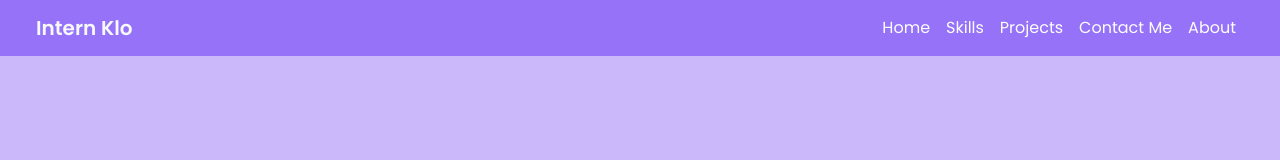
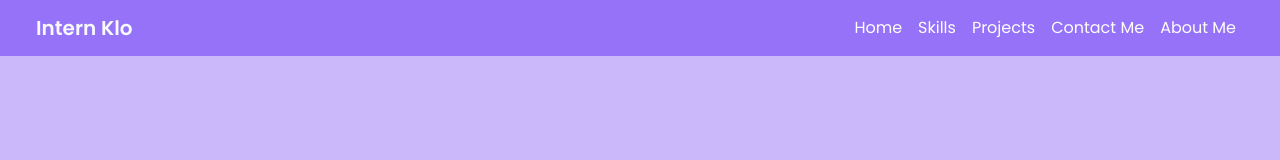
Before and after one commit to ImChloeLazaro/imchloelazaro.github.io, a plain HTML site: page index.html in a window 1280 px wide. Shown: the top 160 px of the page. Drawn offline with nearby package versions, Linux system fonts and the light colour scheme.

Commit message:
Update index.html

```diff
--- a/index.html
+++ b/index.html
@@ -27,7 +27,7 @@
                         <a class="nav-link" href="#skills">Skills</a>
                         <a class="nav-link" href="#projects">Projects</a>
                         <a class="nav-link" href="#contact">Contact Me</a>
-                        <a class="nav-link" href="#">About</a>
+                        <a class="nav-link" href="#">About Me</a>
                       </div>
                     </div>
                   </div>
```
